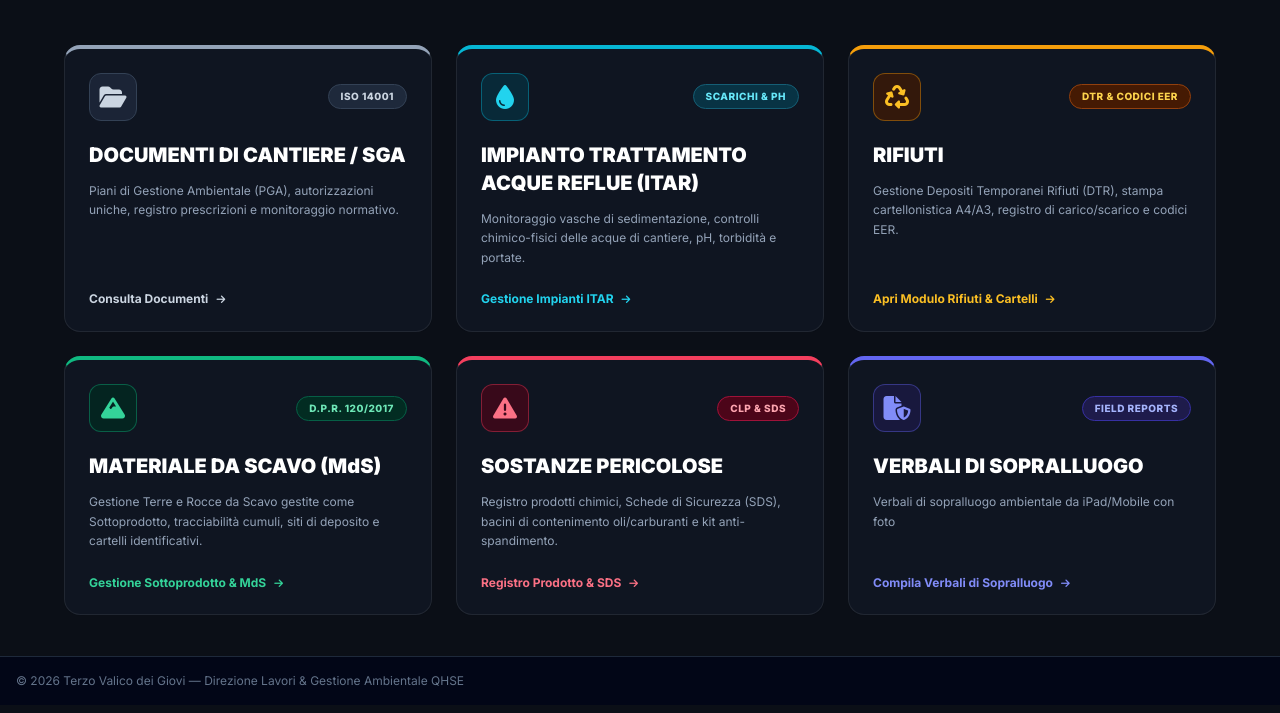
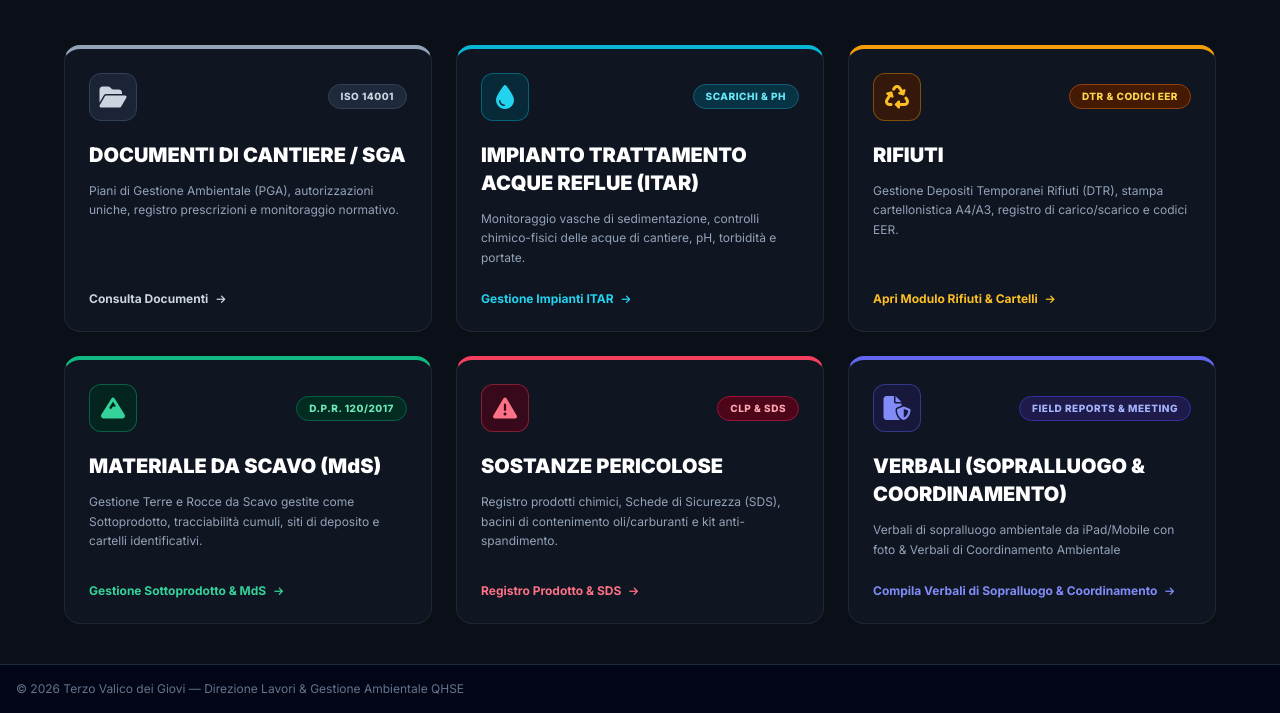
Before and after one commit to lbas8/QHSEPortaLEO, a plain HTML site: page pages/enviromental/enviromentalhub.html in a window 1280 px wide. Shown: the part 209-922 px from the top of the page. Drawn offline with nearby package versions, Linux system fonts and the light colour scheme; no server answers.

Commit message:
Update enviromentalhub.html

```diff
--- a/pages/enviromental/enviromentalhub.html
+++ b/pages/enviromental/enviromentalhub.html
@@ -319,18 +319,18 @@
               <i class="fa-solid fa-file-shield"></i>
             </div>
             <span class="text-[10px] font-extrabold px-3 py-1 rounded-full bg-indigo-950 text-indigo-300 border border-indigo-800 uppercase tracking-wider">
-              FIELD REPORTS
+              FIELD REPORTS & MEETING
             </span>
           </div>
           <h3 class="text-xl font-black text-white group-hover:text-indigo-400 transition mb-3">
-            VERBALI DI SOPRALLUOGO
+            VERBALI (SOPRALLUOGO & COORDINAMENTO)
           </h3>
           <p class="text-xs text-slate-400 leading-relaxed mb-6">
-            Verbali di sopralluogo ambientale da iPad/Mobile con foto
+            Verbali di sopralluogo ambientale da iPad/Mobile con foto & Verbali di Coordinamento Ambientale
           </p>
         </div>
         <div class="flex items-center gap-2 text-xs font-bold text-indigo-400 group-hover:translate-x-1.5 transition">
-          <span>Compila Verbali di Sopralluogo</span> <i class="fa-solid fa-arrow-right text-[10px]"></i>
+          <span>Compila Verbali di Sopralluogo & Coordinamento</span> <i class="fa-solid fa-arrow-right text-[10px]"></i>
         </div>
       </div>
 
```
